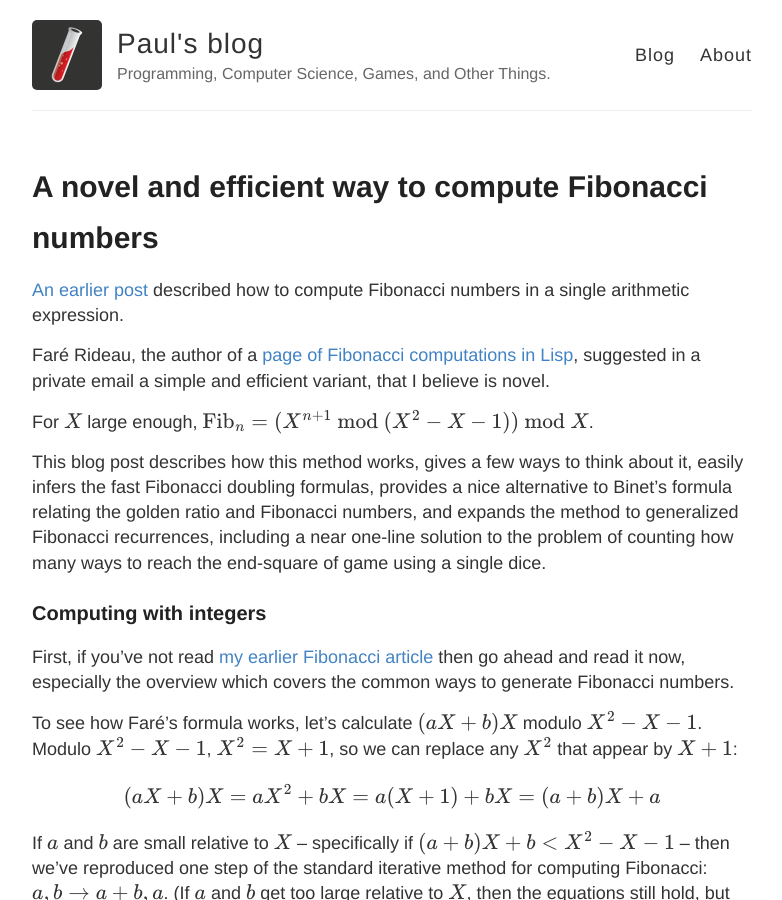
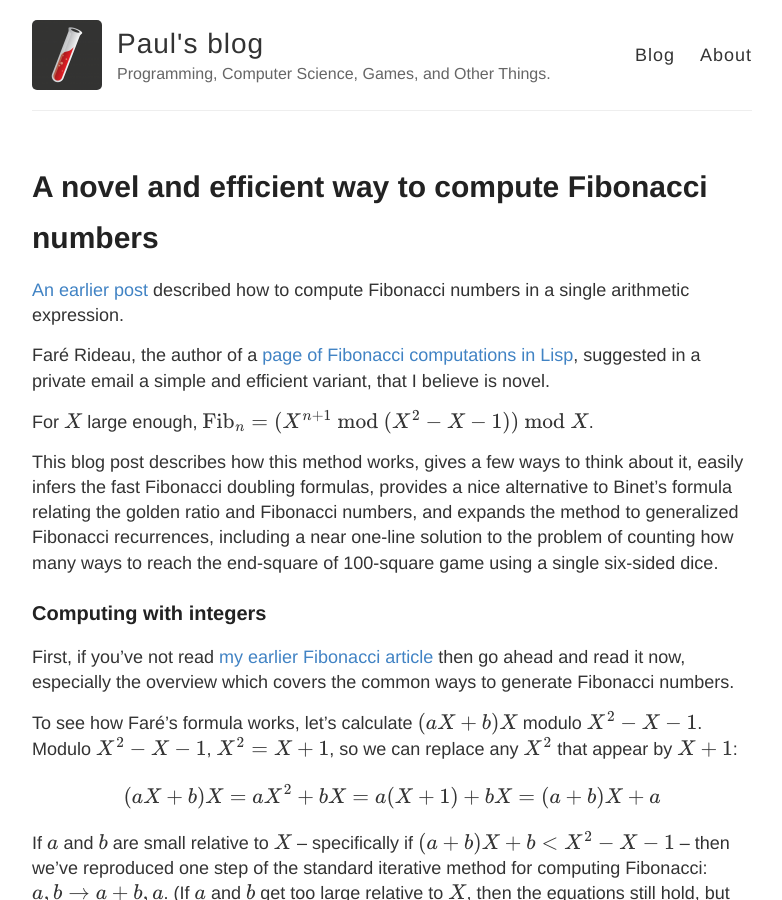
Before and after one commit to paulhankin/paulhankin.github.io, a Jekyll site: the page built from _posts/2018-05-14-Fibonacci2.md, in a window 1280 px wide and 900 px high. Shown: the whole window, without its empty margins (248-1030 px from the left). Built offline with Jekyll 4.4.1, drawn with Linux system fonts in a browser that asks for light colours; formulas are drawn with MathJax 3; some of the changed text lies outside the part shown.

Commit message:
fix two mistakes

```diff
--- a/_posts/2018-05-14-Fibonacci2.md
+++ b/_posts/2018-05-14-Fibonacci2.md
@@ -10,7 +10,7 @@
 
 For $$X$$ large enough, $$\mathrm{Fib}_n = (X^{n+1}\ \mathrm{mod}\ (X^2-X-1))\ \mathrm{mod}\ X$$.
 
-This blog post describes how this method works, gives a few ways to think about it, easily infers the fast Fibonacci doubling formulas, provides a nice alternative to Binet's formula relating the golden ratio and Fibonacci numbers, and expands the method to generalized Fibonacci recurrences, including a near one-line solution to the problem of counting how many ways to reach the end-square of game using a single dice.
+This blog post describes how this method works, gives a few ways to think about it, easily infers the fast Fibonacci doubling formulas, provides a nice alternative to Binet's formula relating the golden ratio and Fibonacci numbers, and expands the method to generalized Fibonacci recurrences, including a near one-line solution to the problem of counting how many ways to reach the end-square of 100-square game using a single six-sided dice.
 <!--more-->
 
 ### Computing with integers ###
```
Also changed, not shown: other parts of _posts/2018-05-14-Fibonacci2.md (+1 -1 lines).
